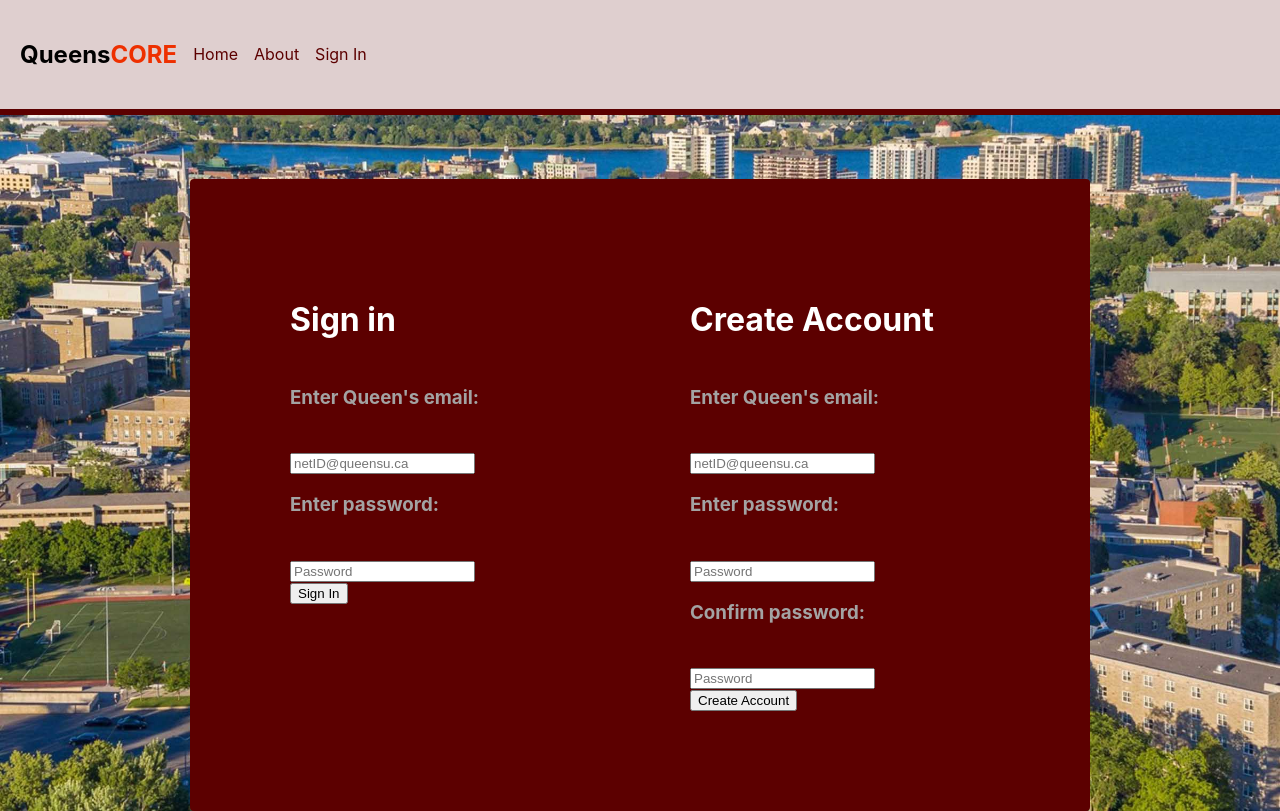
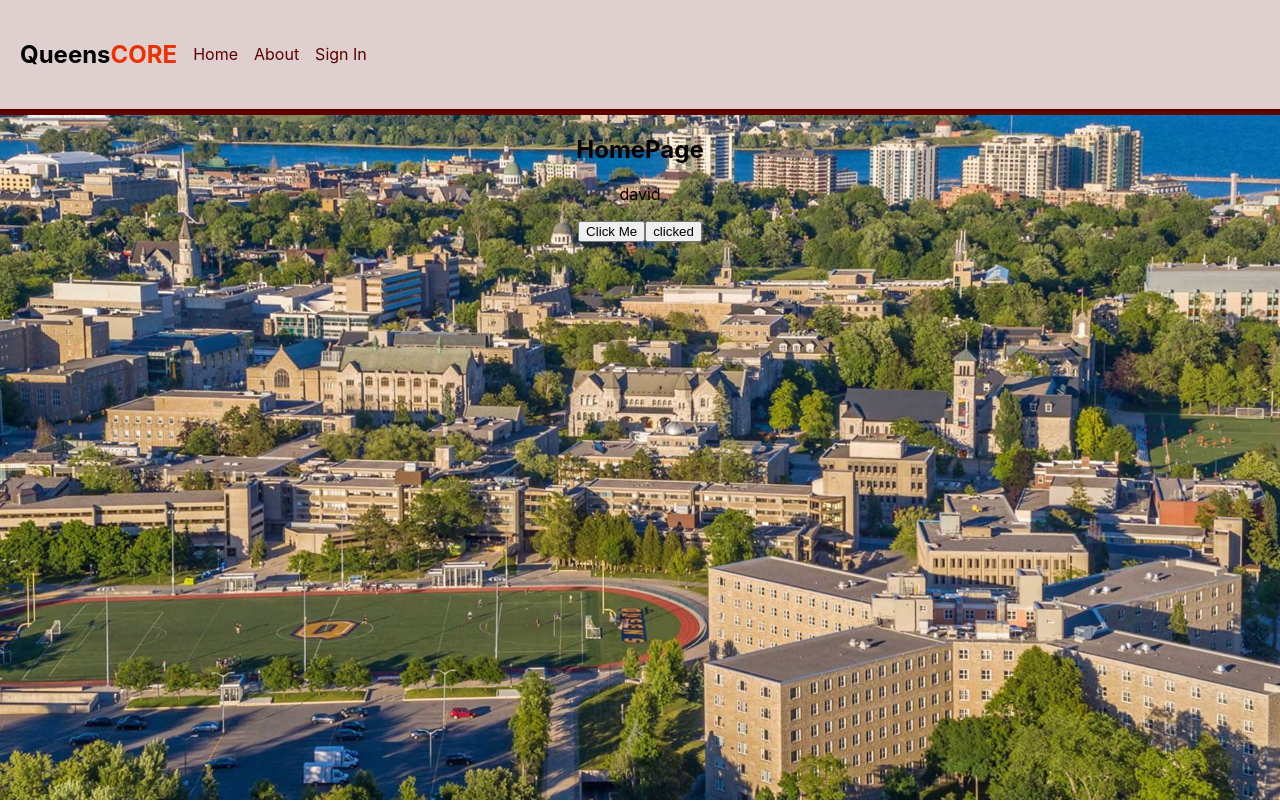
Before and after one commit to conboy/QueensCORE, a React (Create React App) app in the folder frontend/: page / in a window 1280 px wide. Built offline with nearby package versions, Linux system fonts and the light colour scheme; no server answers.

Commit message:
Added Routing

```diff
--- a/frontend/package.json
+++ b/frontend/package.json
@@ -34,5 +34,8 @@
       "last 1 firefox version",
       "last 1 safari version"
     ]
+  },
+  "devDependencies": {
+    "react-router-dom": "^6.4.3"
   }
 }
--- a/frontend/src/App.js
+++ b/frontend/src/App.js
@@ -2,13 +2,21 @@ import './App.css';
 import Navbar from './components/Navbar';
 import Home from './components/Home';
 import SignIn from './components/SignIn';
+import { BrowserRouter, Routes, Route } from "react-router-dom";
 
 function App() {
   return (
     <div className="App">
       <Navbar></Navbar>
-      <SignIn></SignIn>
-      {/* <Home></Home> */}
+      <BrowserRouter>
+        <Routes>
+          <Route path="/" element={<Home></Home>}></Route>
+          <Route path="/signIn" element={<SignIn></SignIn>}></Route>
+        </Routes>
+
+      </BrowserRouter>
+
+
 
 
     </div>
```
Also changed, not shown: 1 other file (tests, documents, lock files or other folders).
